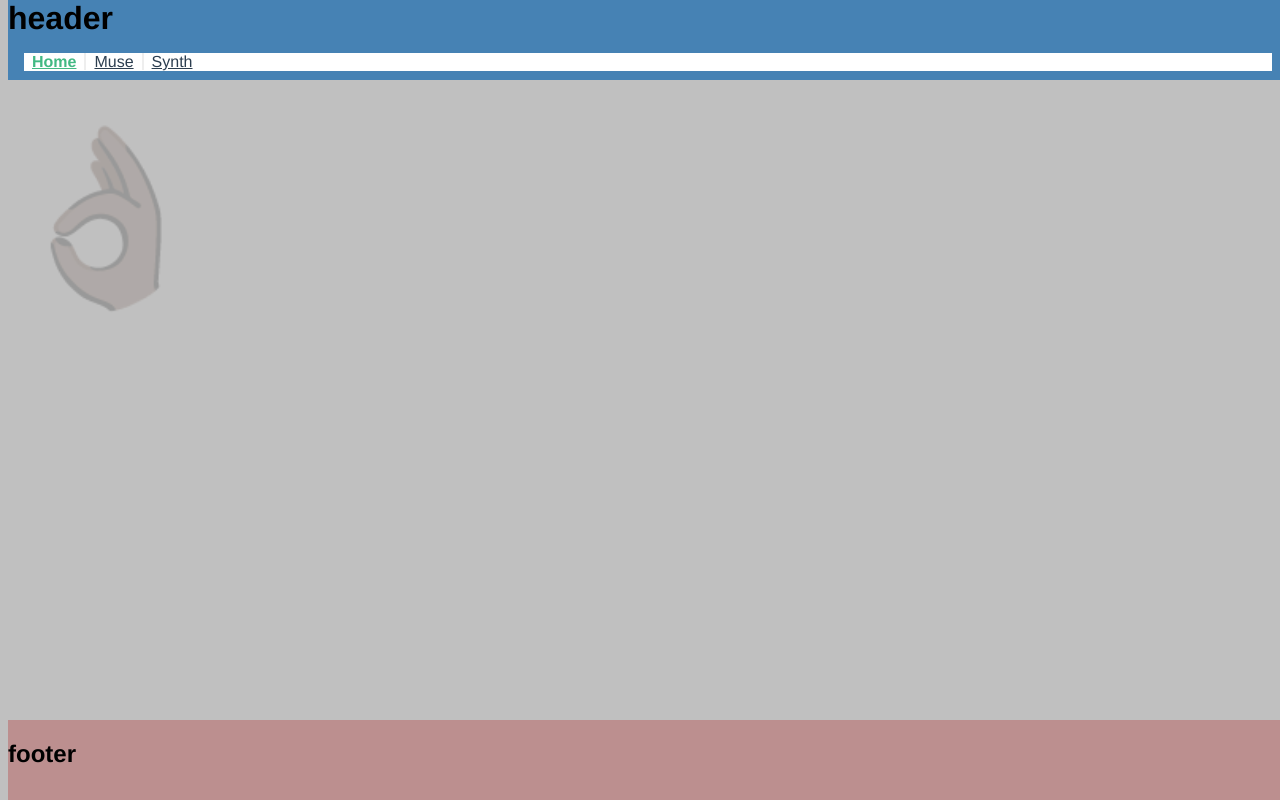
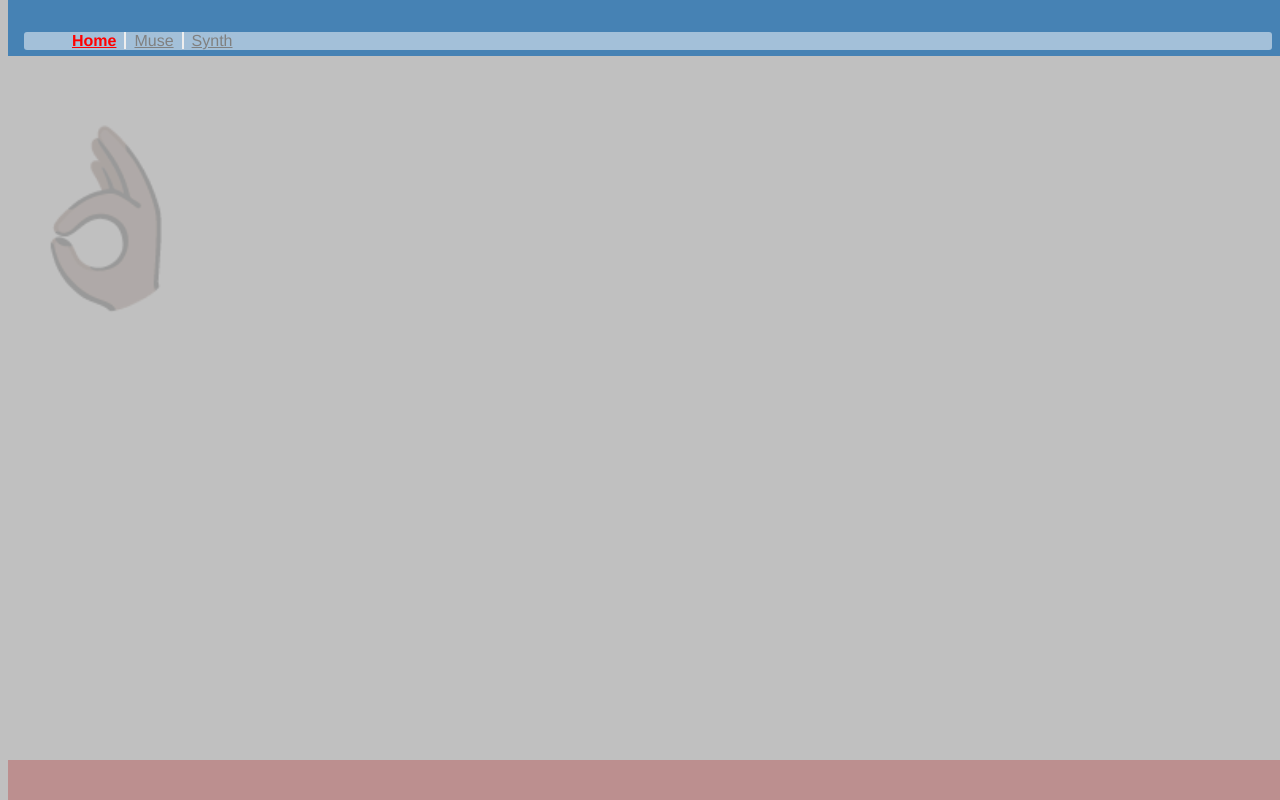
Before and after one commit to dvdrtrgn/build-blocks, a Vue app: page /#/ in a window 1280 px wide. Built offline with nearby package versions, Linux system fonts and the light colour scheme.

Commit message:
Tidy global components

```diff
--- a/src/components/NavBar.vue
+++ b/src/components/NavBar.vue
@@ -33,22 +33,20 @@
     padding: 1rem;
 
     a {
-      color: #2c3e50;
+      color: gray;
 
       &.router-link-active {
         font-weight: bold;
       }
       &.router-link-exact-active {
-        color: #42b983;
+        color: red;
       }
     }
 
     ul {
-      background-color: white;
+      background-color: rgba(255, 255, 255, 0.5);
+      border-radius: 3px;
       list-style: none;
-      margin: 0;
-      padding: 0;
-      position: relative;
 
       :hover > a {
         color: #911c1c;
@@ -61,29 +59,6 @@
         &:last-child {
           border-right: 0;
         }
-
-        // NESTED
-        @mixin fadein($z: inherit) {
-          opacity: 1;
-          pointer-events: all;
-          z-index: $z;
-        }
-        a.router-link-active + ul {
-          @include fadein;
-        }
-        &:hover > ul {
-          @include fadein(1);
-        }
-        ul {
-          opacity: 0;
-          pointer-events: none;
-          position: absolute;
-          transition: opacity 1s, z-index 3s;
-          width: 100%;
-          &:hover {
-            @include fadein(2);
-          }
-        }
       }
     }
   }
--- a/src/components/TheFooter.vue
+++ b/src/components/TheFooter.vue
@@ -1,26 +1,21 @@
-<template lang="pug">
-footer
-  h2 footer
+<template>
+  <footer>
+    <slot />
+  </footer>
 </template>
 
 <script>
-  export default {
-    name: 'Footer',
-  };
+  export default {};
 </script>
 
 <style lang="scss">
   footer {
     background-color: rosybrown;
-    height: 10vh;
+    height: 5vh;
     position: fixed;
     text-align: left;
     bottom: 0;
     width: 100%;
     z-index: 0;
-
-    h1 {
-      margin: 0;
-    }
   }
 </style>
--- a/src/components/TheHeader.vue
+++ b/src/components/TheHeader.vue
@@ -1,13 +1,11 @@
-<template lang="pug">
-header
-  h1 header
-  slot
+<template>
+  <header>
+    <slot />
+  </header>
 </template>
 
 <script>
-  export default {
-    name: 'Header',
-  };
+  export default {};
 </script>
 
 <style lang="scss">
@@ -15,7 +13,7 @@ header
 
   header {
     background: $color1;
-    height: 10vh;
+    height: 7vh;
     position: fixed;
     text-align: left;
     top: 0;
```
